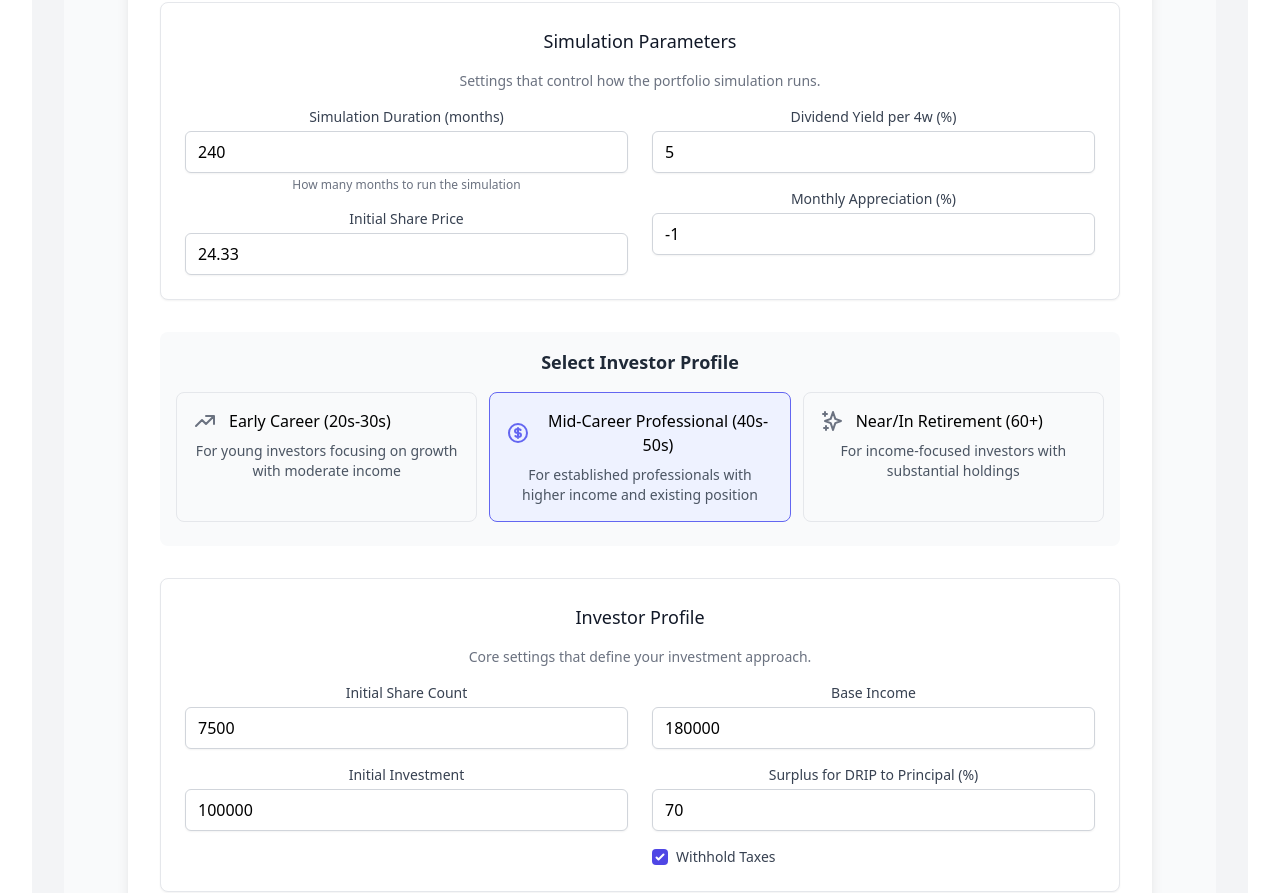
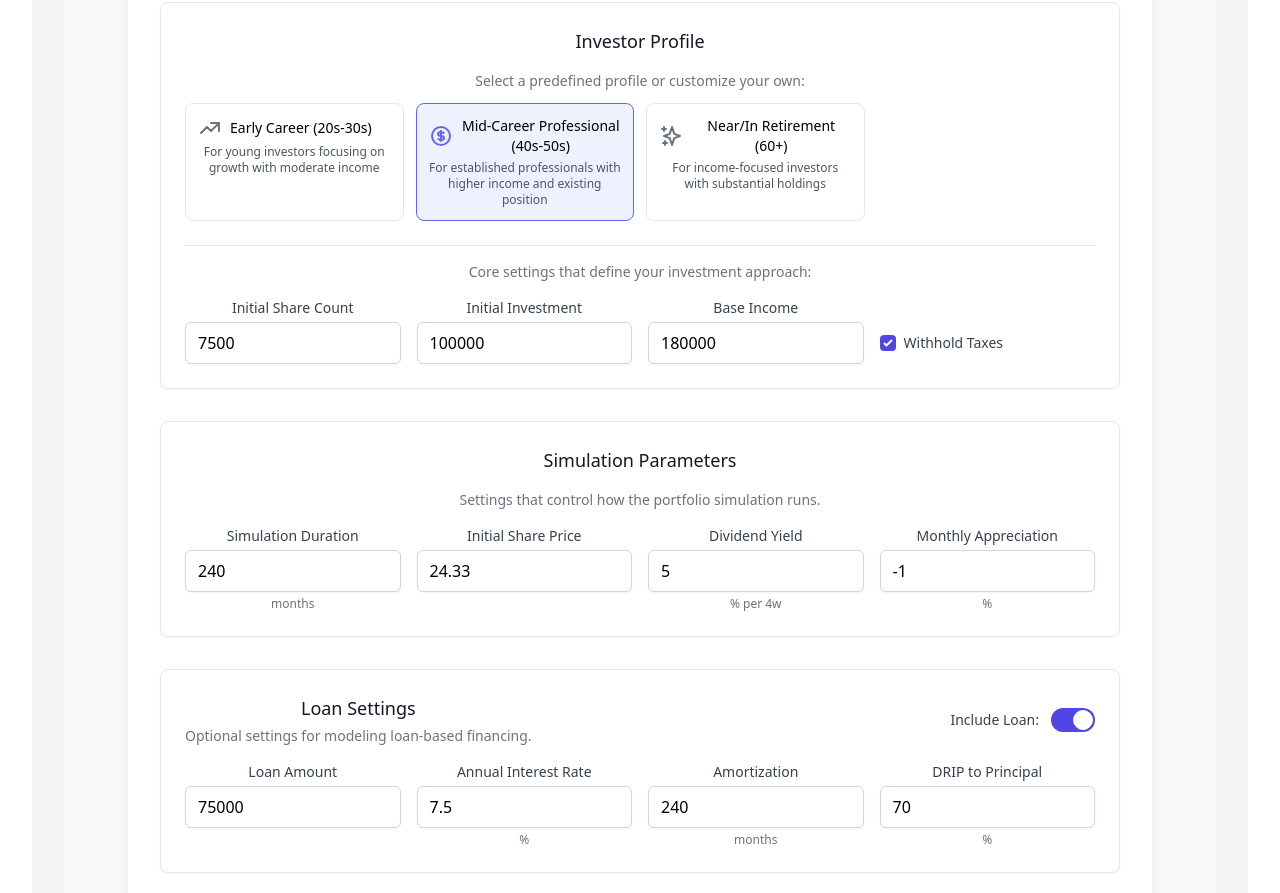
Before and after one commit to davidpeden3/portfolio-sim, a React (Vite) app: page / in a window 1280 px wide. Shown: the part 172-1065 px from the top of the page. Built offline with nearby package versions, Linux system fonts and the light colour scheme.

Commit message:
overhaul layout

```diff
--- a/src/components/AssumptionsForm.tsx
+++ b/src/components/AssumptionsForm.tsx
@@ -1,4 +1,6 @@
 import { EarlyCareerIcon, MidCareerIcon, RetirementIcon, CustomIcon } from "./ProfileIcons";
+// Re-export these icons for use in other components
+export { EarlyCareerIcon, MidCareerIcon, RetirementIcon, CustomIcon };
 
 // Form data type for PortfolioSimulator
 export interface PortfolioFormData {
@@ -130,99 +132,6 @@ export const INVESTOR_PROFILES = {
 
 export type ProfileType = "earlyCareer" | "midCareer" | "retirement" | "custom";
 
-// Profile Selector component
-interface ProfileSelectorProps {
-    selectedProfile: ProfileType;
-    isCustomized: boolean;
-    onProfileChange: (profile: ProfileType) => void;
-    hasCustomProfile?: boolean; // Whether a custom profile exists, even if not currently selected
-}
-
-export const ProfileSelector = ({
-    selectedProfile,
-    isCustomized,
-    onProfileChange,
-    hasCustomProfile = isCustomized // Default to isCustomized if not provided
-}: ProfileSelectorProps) => {
-    return (
-        <div className="mb-8 p-4 bg-gray-50 rounded-lg">
-            <h3 className="text-lg font-semibold mb-4 text-gray-800">Select Investor Profile</h3>
-
-            <div className="grid grid-cols-1 md:grid-cols-3 gap-3 mb-2">
-                <div
-                    onClick={() => onProfileChange("earlyCareer")}
-                    className={`p-4 border rounded-lg cursor-pointer transition-all ${
-                        selectedProfile === "earlyCareer"
-                            ? "border-indigo-500 bg-indigo-50"
-                            : "border-gray-200 hover:border-indigo-300"
-                    }`}
-                >
-                    <div className="flex items-center mb-2">
-                        <div className={`mr-3 ${selectedProfile === "earlyCareer" ? "text-indigo-500" : "text-gray-500"}`}>
-                            <EarlyCareerIcon />
-                        </div>
-                        <h4 className="font-medium">{INVESTOR_PROFILES.earlyCareer.name}</h4>
-                    </div>
-                    <p className="text-sm text-gray-600">{INVESTOR_PROFILES.earlyCareer.description}</p>
-                </div>
-
-                <div
-                    onClick={() => onProfileChange("midCareer")}
-                    className={`p-4 border rounded-lg cursor-pointer transition-all ${
-                        selectedProfile === "midCareer"
-                            ? "border-indigo-500 bg-indigo-50"
-                            : "border-gray-200 hover:border-indigo-300"
-                    }`}
-                >
-                    <div className="flex items-center mb-2">
-                        <div className={`mr-3 ${selectedProfile === "midCareer" ? "text-indigo-500" : "text-gray-500"}`}>
-                            <MidCareerIcon />
-                        </div>
-                        <h4 className="font-medium">{INVESTOR_PROFILES.midCareer.name}</h4>
-                    </div>
-                    <p className="text-sm text-gray-600">{INVESTOR_PROFILES.midCareer.description}</p>
-                </div>
-
-                <div
-                    onClick={() => onProfileChange("retirement")}
-                    className={`p-4 border rounded-lg cursor-pointer transition-all ${
-                        selectedProfile === "retirement"
-                            ? "border-indigo-500 bg-indigo-50"
-                            : "border-gray-200 hover:border-indigo-300"
-                    }`}
-                >
-                    <div className="flex items-center mb-2">
-                        <div className={`mr-3 ${selectedProfile === "retirement" ? "text-indigo-500" : "text-gray-500"}`}>
-                            <RetirementIcon />
-                        </div>
-                        <h4 className="font-medium">{INVESTOR_PROFILES.retirement.name}</h4>
-                    </div>
-                    <p className="text-sm text-gray-600">{INVESTOR_PROFILES.retirement.description}</p>
-                </div>
-
-                {hasCustomProfile && (
-                    <div
-                        onClick={() => onProfileChange("custom")}
-                        className={`p-4 border rounded-lg cursor-pointer transition-all ${
-                            selectedProfile === "custom"
-                                ? "border-indigo-500 bg-indigo-50"
-                                : "border-gray-200 hover:border-indigo-300"
-                        }`}
-                    >
-                        <div className="flex items-center mb-2">
-                            <div className={`mr-3 ${selectedProfile === "custom" ? "text-indigo-500" : "text-gray-500"}`}>
-                                <CustomIcon />
-                            </div>
-                            <h4 className="font-medium">{INVESTOR_PROFILES.custom.name}</h4>
-                        </div>
-                        <p className="text-sm text-gray-600">{INVESTOR_PROFILES.custom.description}</p>
-                    </div>
-                )}
-            </div>
-
-        </div>
-    );
-};
 
 interface AssumptionsFormWrapperProps extends AssumptionsFormProps {
     selectedProfile: ProfileType;
@@ -253,78 +162,90 @@ const AssumptionsForm = ({ formData, onChange, onSubmit, selectedProfile, isCust
 
     return (
         <form onSubmit={onSubmit} className="space-y-8">
-            {/* Simulation Parameters Section */}
+            {/* Investor Profile Section */}
             <div className="bg-white p-6 rounded-lg shadow-sm border border-gray-200">
-                <h3 className="text-lg font-medium text-gray-900 mb-4">Simulation Parameters</h3>
-                <p className="text-sm text-gray-500 mb-4">Settings that control how the portfolio simulation runs.</p>
+                <h3 className="text-lg font-medium text-gray-900 mb-4">Investor Profile</h3>
 
-                <div className="grid grid-cols-1 md:grid-cols-2 gap-6">
-                    <div className="space-y-4">
-                        <div>
-                            <label className="block text-sm font-medium text-gray-700">Simulation Duration (months)</label>
-                            <input
-                                type="number"
-                                name="simulationMonths"
-                                value={formData.simulationMonths}
-                                onChange={handleChange}
-                                className="mt-1 block w-full rounded-md border-gray-300 shadow-sm focus:ring-indigo-500 focus:border-indigo-500"
-                            />
-                            <p className="mt-1 text-xs text-gray-500">How many months to run the simulation</p>
+                {/* Profile Selector */}
+                <div className="mb-6">
+                    <p className="text-sm text-gray-500 mb-3">Select a predefined profile or customize your own:</p>
+                    <div className="grid grid-cols-2 md:grid-cols-4 gap-3">
+                        <div
+                            onClick={() => onProfileChange("earlyCareer")}
+                            className={`p-3 border rounded-lg cursor-pointer transition-all ${
+                                selectedProfile === "earlyCareer"
+                                    ? "border-indigo-500 bg-indigo-50"
+                                    : "border-gray-200 hover:border-indigo-300"
+                            }`}
+                        >
+                            <div className="flex items-center mb-1">
+                                <div className={`mr-2 ${selectedProfile === "earlyCareer" ? "text-indigo-500" : "text-gray-500"}`}>
+                                    <EarlyCareerIcon />
+                                </div>
+                                <h4 className="font-medium text-sm">{INVESTOR_PROFILES.earlyCareer.name}</h4>
+                            </div>
+                            <p className="text-xs text-gray-600">{INVESTOR_PROFILES.earlyCareer.description}</p>
                         </div>
 
-                        <div>
-                            <label className="block text-sm font-medium text-gray-700">Initial Share Price</label>
-                            <input
-                                type="number"
-                                name="initialSharePrice"
-                                value={formData.initialSharePrice}
-                                onChange={handleChange}
-                                className="mt-1 block w-full rounded-md border-gray-300 shadow-sm focus:ring-indigo-500 focus:border-indigo-500"
-                            />
+                        <div
+                            onClick={() => onProfileChange("midCareer")}
+                            className={`p-3 border rounded-lg cursor-pointer transition-all ${
+                                selectedProfile === "midCareer"
+                                    ? "border-indigo-500 bg-indigo-50"
+                                    : "border-gray-200 hover:border-indigo-300"
+                            }`}
+                        >
+                            <div className="flex items-center mb-1">
+                                <div className={`mr-2 ${selectedProfile === "midCareer" ? "text-indigo-500" : "text-gray-500"}`}>
+                                    <MidCareerIcon />
+                                </div>
+                                <h4 className="font-medium text-sm">{INVESTOR_PROFILES.midCareer.name}</h4>
+                            </div>
+                            <p className="text-xs text-gray-600">{INVESTOR_PROFILES.midCareer.description}</p>
+                        </div>
+
+                        <div
+                            onClick={() => onProfileChange("retirement")}
+                            className={`p-3 border rounded-lg cursor-pointer transition-all ${
+                                selectedProfile === "retirement"
+                                    ? "border-indigo-500 bg-indigo-50"
+                                    : "border-gray-200 hover:border-indigo-300"
+                            }`}
+                        >
+                            <div className="flex items-center mb-1">
+                                <div className={`mr-2 ${selectedProfile === "retirement" ? "text-indigo-500" : "text-gray-500"}`}>
+                                    <RetirementIcon />
+                                </div>
+                                <h4 className="font-medium text-sm">{INVESTOR_PROFILES.retirement.name}</h4>
+                            </div>
+                            <p className="text-xs text-gray-600">{INVESTOR_PROFILES.retirement.description}</p>
+                        </div>
+
+                        {hasCustomProfile && (
+                            <div
+                                onClick={() => onProfileChange("custom")}
+                                className={`p-3 border rounded-lg cursor-pointer transition-all ${
+                                    selectedProfile === "custom"
+                                        ? "border-indigo-500 bg-indigo-50"
+                                        : "border-gray-200 hover:border-indigo-300"
+                                }`}
+                            >
+                                <div className="flex items-center mb-1">
+                                    <div className={`mr-2 ${selectedProfile === "custom" ? "text-indigo-500" : "text-gray-500"}`}>
+                                        <CustomIcon />
+                                    </div>
+                                    <h4 className="font-medium text-sm">{INVESTOR_PROFILES.custom.name}</h4>
+                                </div>
+                                <p className="text-xs text-gray-600">{INVESTOR_PROFILES.custom.description}</p>
+                            </div>
+                        )}
                     </div>
                 </div>
 
-                    <div className="space-y-4">
-                        <div>
-                            <label className="block text-sm font-medium text-gray-700">Dividend Yield per 4w (%)</label>
-                            <input
-                                type="number"
-                                name="dividendYield4w"
-                                value={formData.dividendYield4w}
-                                onChange={handleChange}
-                                className="mt-1 block w-full rounded-md border-gray-300 shadow-sm focus:ring-indigo-500 focus:border-indigo-500"
-                            />
-                        </div>
-
-                        <div>
-                            <label className="block text-sm font-medium text-gray-700">Monthly Appreciation (%)</label>
-                            <input
-                                type="number"
-                                name="monthlyAppreciation"
-                                value={formData.monthlyAppreciation}
-                                onChange={handleChange}
-                                className="mt-1 block w-full rounded-md border-gray-300 shadow-sm focus:ring-indigo-500 focus:border-indigo-500"
-                            />
-                        </div>
-                    </div>
-                </div>
-            </div>
-
-            {/* Profile Selector */}
-            <ProfileSelector
-                selectedProfile={selectedProfile}
-                isCustomized={isCustomized}
-                hasCustomProfile={hasCustomProfile}
-                onProfileChange={onProfileChange}
-            />
-
-            {/* Investor Profile Section */}
-            <div className="bg-white p-6 rounded-lg shadow-sm border border-gray-200">
-                <h3 className="text-lg font-medium text-gray-900 mb-4">Investor Profile</h3>
-                <p className="text-sm text-gray-500 mb-4">Core settings that define your investment approach.</p>
-
-                <div className="grid grid-cols-1 md:grid-cols-2 gap-6">
-                    <div className="space-y-4">
+                {/* Profile Settings */}
+                <div className="pt-4 border-t border-gray-200">
+                    <p className="text-sm text-gray-500 mb-4">Core settings that define your investment approach:</p>
+                    <div className="grid grid-cols-2 md:grid-cols-4 gap-4">
                         <div>
                             <label className="block text-sm font-medium text-gray-700">Initial Share Count</label>
                             <input
@@ -347,26 +268,13 @@ const AssumptionsForm = ({ formData, onChange, onSubmit, selectedProfile, isCust
                                 className="mt-1 block w-full rounded-md border-gray-300 shadow-sm focus:ring-indigo-500 focus:border-indigo-500"
                             />
                         </div>
-                    </div>
 
-                    <div className="space-y-4">
                         <div>
                             <label className="block text-sm font-medium text-gray-700">Base Income</label>
                             <input
                                 type="number"
                                 name="baseIncome"
                                 value={formData.baseIncome}
-                                onChange={handleChange}
-                                className="mt-1 block w-full rounded-md border-gray-300 shadow-sm focus:ring-indigo-500 focus:border-indigo-500"
-                            />
-                        </div>
-
-                        <div>
-                            <label className="block text-sm font-medium text-gray-700">Surplus for DRIP to Principal (%)</label>
-                            <input
-                                type="number"
-                                name="surplusForDripPercent"
-                                value={formData.surplusForDripPercent}
                                 onChange={handleChange}
                                 className="mt-1 block w-full rounded-md border-gray-300 shadow-sm focus:ring-indigo-500 focus:border-indigo-500"
                             />
@@ -385,6 +293,61 @@ const AssumptionsForm = ({ formData, onChange, onSubmit, selectedProfile, isCust
                                 Withhold Taxes
                             </label>
                         </div>
+                    </div>
+                </div>
+            </div>
+
+            {/* Simulation Parameters Section */}
+            <div className="bg-white p-6 rounded-lg shadow-sm border border-gray-200">
+                <h3 className="text-lg font-medium text-gray-900 mb-4">Simulation Parameters</h3>
+                <p className="text-sm text-gray-500 mb-4">Settings that control how the portfolio simulation runs.</p>
+
+                <div className="grid grid-cols-2 md:grid-cols-4 gap-4">
+                    <div>
+                        <label className="block text-sm font-medium text-gray-700">Simulation Duration</label>
+                        <input
+                            type="number"
+                            name="simulationMonths"
+                            value={formData.simulationMonths}
+                            onChange={handleChange}
+                            className="mt-1 block w-full rounded-md border-gray-300 shadow-sm focus:ring-indigo-500 focus:border-indigo-500"
+                        />
+                        <p className="mt-1 text-xs text-gray-500">months</p>
+                    </div>
+
+                    <div>
+                        <label className="block text-sm font-medium text-gray-700">Initial Share Price</label>
+                        <input
+                            type="number"
+                            name="initialSharePrice"
+                            value={formData.initialSharePrice}
+                            onChange={handleChange}
+                            className="mt-1 block w-full rounded-md border-gray-300 shadow-sm focus:ring-indigo-500 focus:border-indigo-500"
+                        />
+                    </div>
+
+                    <div>
+                        <label className="block text-sm font-medium text-gray-700">Dividend Yield</label>
+                        <input
+                            type="number"
+                            name="dividendYield4w"
+                            value={formData.dividendYield4w}
+                            onChange={handleChange}
+                            className="mt-1 block w-full rounded-md border-gray-300 shadow-sm focus:ring-indigo-500 focus:border-indigo-500"
+                        />
+                        <p className="mt-1 text-xs text-gray-500">% per 4w</p>
+                    </div>
+
+                    <div>
+                        <label className="block text-sm font-medium text-gray-700">Monthly Appreciation</label>
+                        <input
+                            type="number"
+                            name="monthlyAppreciation"
+                            value={formData.monthlyAppreciation}
+                            onChange={handleChange}
+                            className="mt-1 block w-full rounded-md border-gray-300 shadow-sm focus:ring-indigo-500 focus:border-indigo-500"
+                        />
+                        <p className="mt-1 text-xs text-gray-500">%</p>
                     </div>
                 </div>
             </div>
@@ -413,7 +376,8 @@ const AssumptionsForm = ({ formData, onChange, onSubmit, selectedProfile, isCust
                     </div>
                 </div>
 
-                <div className={`grid grid-cols-1 md:grid-cols-3 gap-6 ${!formData.includeLoan ? 'opacity-50' : ''}`}>
+                <div className={`${!formData.includeLoan ? 'opacity-50' : ''}`}>
+                    <div className="grid grid-cols-2 md:grid-cols-4 gap-4">
                         <div>
                             <label className="block text-sm font-medium text-gray-700">Loan Amount</label>
                             <input
@@ -427,7 +391,7 @@ const AssumptionsForm = ({ formData, onChange, onSubmit, selectedProfile, isCust
                         </div>
 
                         <div>
-                        <label className="block text-sm font-medium text-gray-700">Annual Interest Rate (%)</label>
+                            <label className="block text-sm font-medium text-gray-700">Annual Interest Rate</label>
                             <input
                                 type="number"
                                 name="annualInterestRate"
@@ -436,10 +400,11 @@ const AssumptionsForm = ({ formData, onChange, onSubmit, selectedProfile, isCust
                                 disabled={!formData.includeLoan}
                                 className="mt-1 block w-full rounded-md border-gray-300 shadow-sm focus:ring-indigo-500 focus:border-indigo-500 disabled:bg-gray-100 disabled:cursor-not-allowed"
                             />
+                            <p className="mt-1 text-xs text-gray-500">%</p>
                         </div>
 
                         <div>
-                        <label className="block text-sm font-medium text-gray-700">Amortization Months</label>
+                            <label className="block text-sm font-medium text-gray-700">Amortization</label>
                             <input
                                 type="number"
                                 name="amortizationMonths"
@@ -448,6 +413,21 @@ const AssumptionsForm = ({ formData, onChange, onSubmit, selectedProfile, isCust
                                 disabled={!formData.includeLoan}
                                 className="mt-1 block w-full rounded-md border-gray-300 shadow-sm focus:ring-indigo-500 focus:border-indigo-500 disabled:bg-gray-100 disabled:cursor-not-allowed"
                             />
+                            <p className="mt-1 text-xs text-gray-500">months</p>
+                        </div>
+
+                        <div>
+                            <label className="block text-sm font-medium text-gray-700">DRIP to Principal</label>
+                            <input
+                                type="number"
+                                name="surplusForDripPercent"
+                                value={formData.surplusForDripPercent}
+                                onChange={handleChange}
+                                disabled={!formData.includeLoan}
+                                className="mt-1 block w-full rounded-md border-gray-300 shadow-sm focus:ring-indigo-500 focus:border-indigo-500 disabled:bg-gray-100 disabled:cursor-not-allowed"
+                            />
+                            <p className="mt-1 text-xs text-gray-500">%</p>
+                        </div>
                     </div>
                 </div>
             </div>
--- a/src/components/PortfolioSimulator.tsx
+++ b/src/components/PortfolioSimulator.tsx
@@ -7,7 +7,7 @@ import AmortizationTable from "./AmortizationTable";
 import CalculatedSummaryDisplay from "./CalculatedSummary";
 import HelpModal from "./HelpModal";
 import VersionFooter from "./VersionFooter";
-import AssumptionsForm, { ProfileSelector, PortfolioFormData, INVESTOR_PROFILES, ProfileType } from "./AssumptionsForm";
+import AssumptionsForm, { PortfolioFormData, INVESTOR_PROFILES, ProfileType } from "./AssumptionsForm";
 
 // Default form data is mid-career
 const DEFAULT_FORM_DATA = INVESTOR_PROFILES.midCareer.data;
@@ -148,14 +148,24 @@ export function PortfolioSimulator() {
 
   // This function will be passed to AssumptionsForm to handle form data changes
   const handleFormChange = (newFormData: PortfolioFormData) => {
-    // Check if the form data has changed from the selected profile
+    // Check if the *investor profile fields* have changed from the selected profile
     if (selectedProfile !== "custom") {
       const profileData = INVESTOR_PROFILES[selectedProfile].data;
-      const hasChanged = Object.keys(profileData).some(key => {
+
+      // Only check investor profile fields, not simulation parameters or loan settings
+      const investorProfileFields = [
+        'initialShareCount',
+        'initialInvestment',
+        'baseIncome',
+        'withholdTaxes'
+      ];
+
+      // Only check if investor profile fields have changed
+      const hasInvestorProfileChanged = investorProfileFields.some(key => {
         return profileData[key as keyof typeof profileData] !== newFormData[key as keyof typeof newFormData];
       });
 
-      if (hasChanged) {
+      if (hasInvestorProfileChanged) {
         setSelectedProfile("custom");
         setIsCustomized(true);
         setHasCustomProfile(true);
```
Lines whose indentation alone changed are shown as unchanged.
